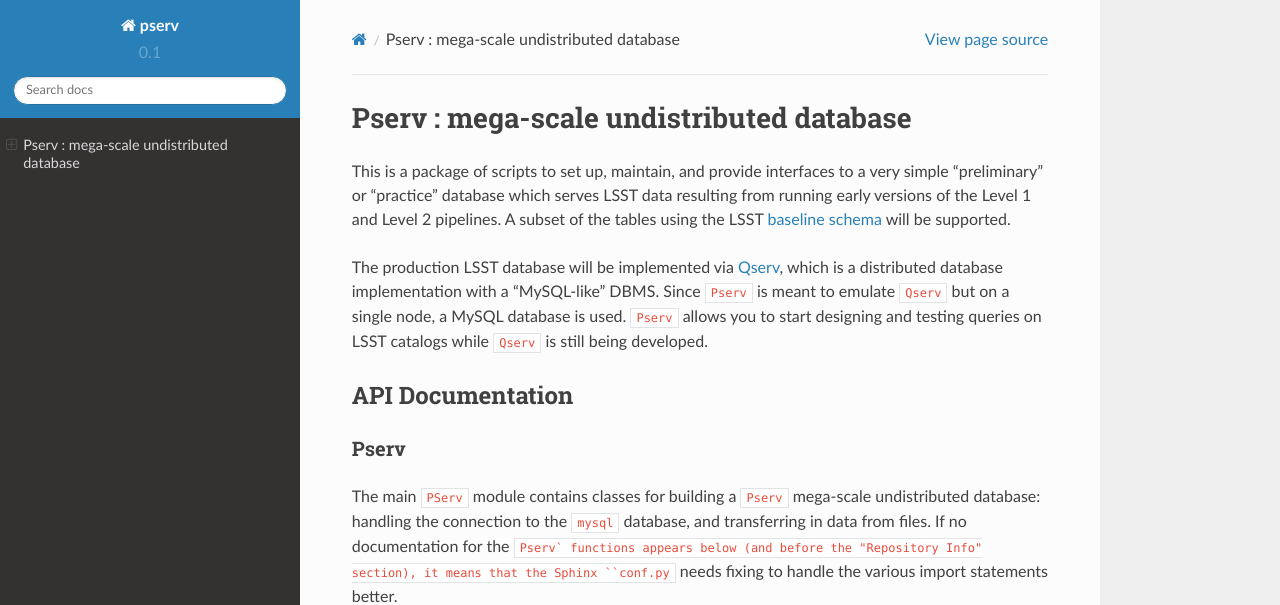
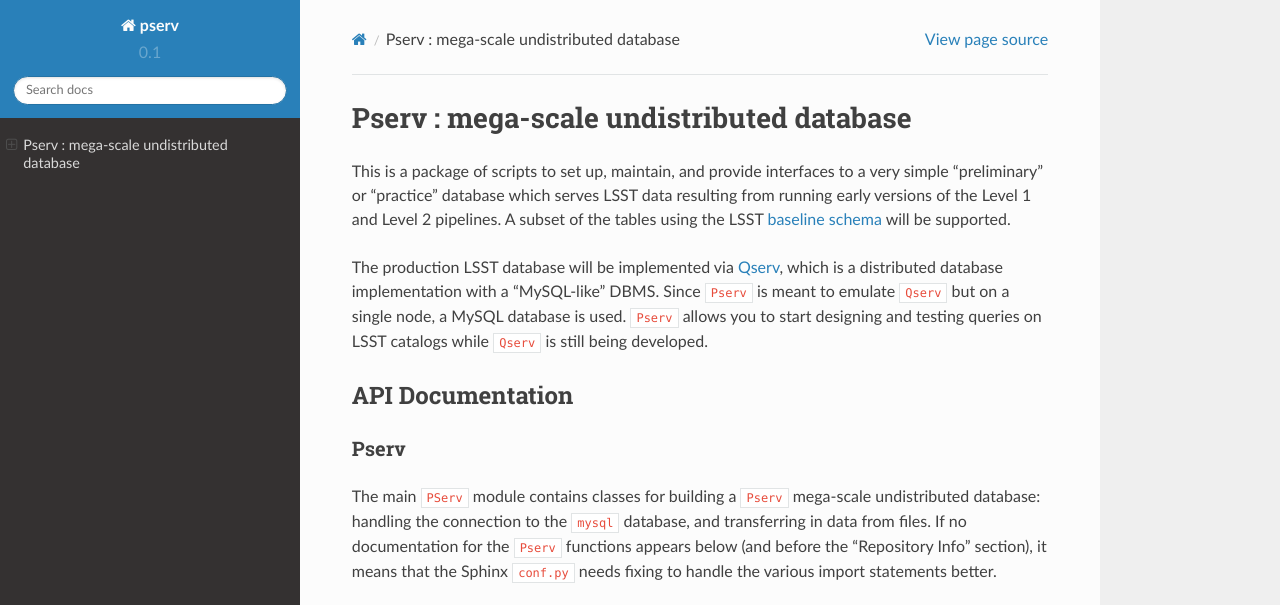
Before and after one commit to LSSTDESC/pserv, a Sphinx documentation site: the page built from doc/index.rst, in a window 1280 px wide and 900 px high, cut to the strip 0-605 px from the top of the window. Built offline with Sphinx 7.4.7 and the Read the Docs theme 2.0.0, drawn with Linux system fonts in a browser that asks for light colours.

Commit message:
Text formatting

```diff
--- a/doc/conf.py
+++ b/doc/conf.py
@@ -8,8 +8,7 @@
 # http://stackoverflow.com/questions/15889621/sphinx-how-to-exclude-imports-in-automodule#15912502
 autodoc_mock_imports = ["lsst.daf.persistence", "astropy.time",
                         "astropy.io.fits", "lsst.afw.math",
-                        "lsst.utils",
-                        "Pserv.create_csv_file_from_fits"]
+                        "lsst.utils"]
 
 # For reference, here's the current list of imports:
 # from __future__ import absolute_import, print_function
--- a/doc/index.rst
+++ b/doc/index.rst
@@ -27,7 +27,7 @@
 The main ``PServ`` module contains classes for building a ``Pserv``
 mega-scale undistributed database: handling the connection to the
 ``mysql`` database, and transferring in data from files. If no
-documentation for the ``Pserv` functions appears below (and before the
+documentation for the ``Pserv`` functions appears below (and before the
 "Repository Info" section), it means that the Sphinx ``conf.py`` needs
 fixing to handle the various import statements better.
 
```
